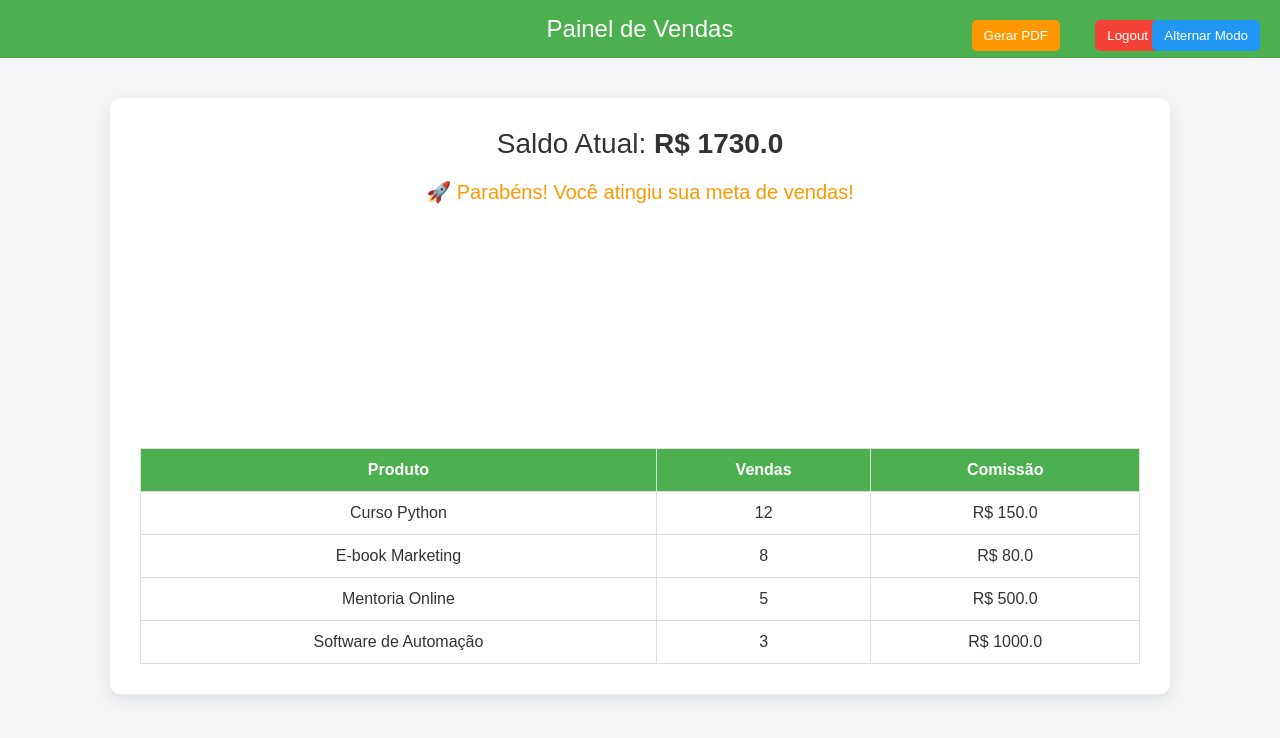
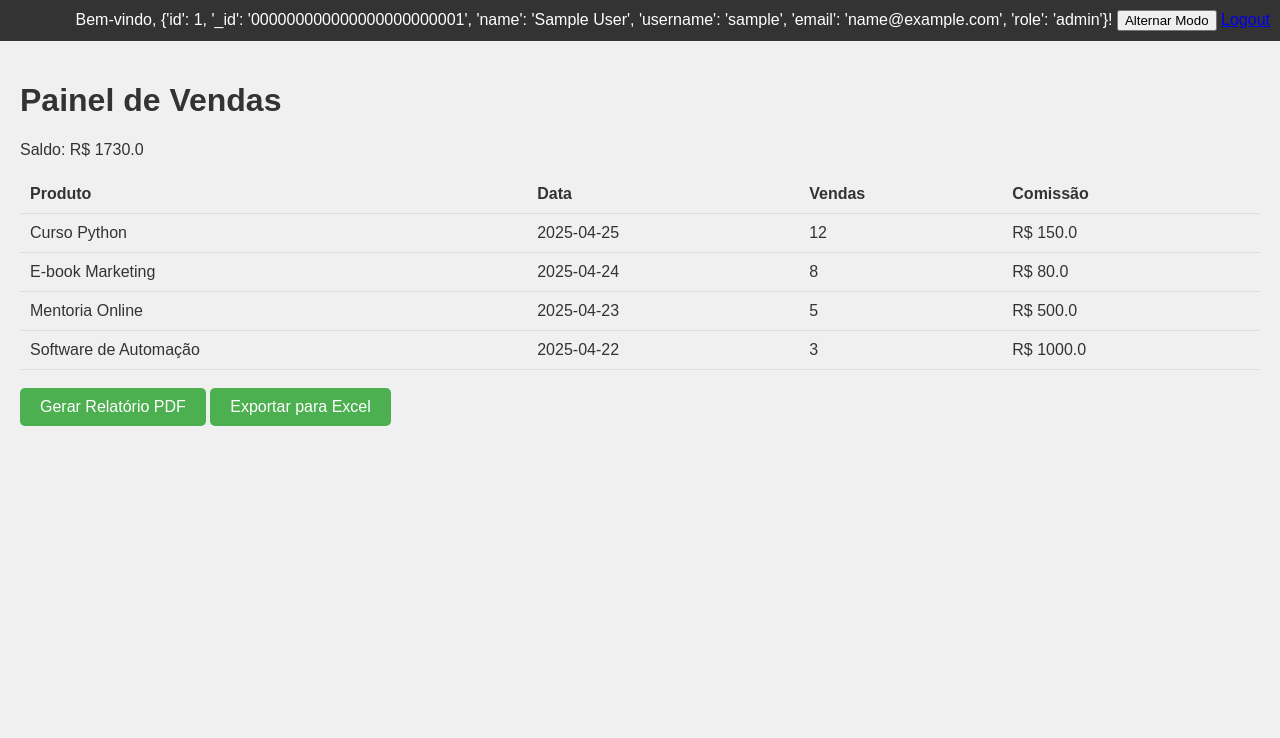
Before and after one commit to JeffersonDalprat/painel-vendas, a Flask app: page /painel in a window 1280 px wide. Shown: the top 738 px of the page. Run offline with Flask 3, Linux system fonts and the light colour scheme; the visitor is signed in with stand-in values (Sample User, id 1); a map, chart or similar area stays blank.

Commit message:
Update painel.html

```diff
--- a/templates/painel.html
+++ b/templates/painel.html
@@ -3,186 +3,46 @@
 <head>
     <meta charset="UTF-8">
     <title>Painel de Vendas</title>
+    <link rel="stylesheet" href="/static/style.css">
     <script src="https://cdn.jsdelivr.net/npm/chart.js"></script>
-    <style>
-        :root {
-            --bg-color: #f4f6f8;
-            --text-color: #333;
-            --card-bg: white;
-            --header-bg: #4CAF50;
-            --button-bg: #f44336;
-            --meta-color: #ff9800;
-            --table-header: #4CAF50;
-        }
-
-        body.dark-mode {
-            --bg-color: #121212;
-            --text-color: #f0f0f0;
-            --card-bg: #1e1e1e;
-            --header-bg: #333;
-            --button-bg: #ff5252;
-            --meta-color: #ffc107;
-            --table-header: #333;
-        }
-
-        body {
-            font-family: 'Arial', sans-serif;
-            background-color: var(--bg-color);
-            margin: 0;
-            padding: 0;
-            color: var(--text-color);
-            transition: background 0.3s, color 0.3s;
-        }
-        .header {
-            background-color: var(--header-bg);
-            color: white;
-            padding: 15px;
-            text-align: center;
-            font-size: 24px;
-            position: relative;
-        }
-        .logout, .toggle-mode {
-            position: absolute;
-            top: 20px;
-            padding: 8px 12px;
-            border-radius: 5px;
-            border: none;
-            cursor: pointer;
-        }
-        .logout {
-            right: 120px;
-            background-color: var(--button-bg);
-            color: white;
-        }
-        .toggle-mode {
-            right: 20px;
-            background-color: #2196F3;
-            color: white;
-        }
-        .logout:hover {
-            background-color: #d32f2f;
-        }
-        .toggle-mode:hover {
-            background-color: #1976D2;
-        }
-        .container {
-            max-width: 1000px;
-            margin: 40px auto;
-            background: var(--card-bg);
-            padding: 30px;
-            border-radius: 10px;
-            box-shadow: 0 5px 15px rgba(0,0,0,0.1);
-            transition: background 0.3s;
-        }
-        .saldo {
-            font-size: 28px;
-            margin-bottom: 20px;
-            text-align: center;
-            color: var(--text-color);
-        }
-        .meta {
-            text-align: center;
-            font-size: 20px;
-            color: var(--meta-color);
-            margin-bottom: 30px;
-        }
-        table {
-            width: 100%;
-            border-collapse: collapse;
-            margin-top: 30px;
-            background: var(--card-bg);
-        }
-        table, th, td {
-            border: 1px solid #ddd;
-        }
-        th, td {
-            padding: 12px;
-            text-align: center;
-        }
-        th {
-            background-color: var(--table-header);
-            color: white;
-        }
-        canvas {
-            margin-top: 30px;
-        }
-    </style>
 </head>
 <body>
-    <div class="header">
-        Painel de Vendas
-        <form method="GET" action="/" style="display:inline;">
-            <button class="logout" type="submit">Logout</button>
-        </form>
-        <button class="toggle-mode" onclick="alternarModo()">Alternar Modo</button>
-		<form method="GET" action="/relatorio" style="display:inline;">
-    		<button class="logout" style="background-color: #ff9800; right: 220px;" type="submit">Gerar PDF</button>
-		</form>
+    <div class="navbar">
+        <span>Bem-vindo, {{ usuario }}!</span>
+        <button onclick="toggleDarkMode()">Alternar Modo</button>
+        <a href="/logout">Logout</a>
     </div>
 
-    <div class="container">
-        <div class="saldo">
-            Saldo Atual: <strong>R$ {{ saldo }}</strong>
-        </div>
-
-        {% if saldo >= 500 %}
-        <div class="meta">
-            🚀 Parabéns! Você atingiu sua meta de vendas!
-        </div>
-        {% endif %}
-
-        <canvas id="graficoVendas"></canvas>
-        <script>
-            const ctx = document.getElementById('graficoVendas').getContext('2d');
-            const graficoVendas = new Chart(ctx, {
-                type: 'bar',
-                data: {
-                    labels: {{ produtos | safe }},
-                    datasets: [{
-                        label: 'Comissão (R$)',
-                        data: {{ comissoes | safe }},
-                        backgroundColor: '#4CAF50',
-                        borderColor: '#388E3C',
-                        borderWidth: 1
-                    }]
-                },
-                options: {
-                    responsive: true,
-                    animation: {
-                        duration: 2000,
-                        easing: 'easeOutBounce'
-                    },
-                    scales: {
-                        y: {
-                            beginAtZero: true
-                        }
-                    }
-                }
-            });
-
-            function alternarModo() {
-                document.body.classList.toggle('dark-mode');
-            }
-        </script>
+    <div class="content">
+        <h1>Painel de Vendas</h1>
+        <p>Saldo: R$ {{ saldo }}</p>
 
         <table>
-            <thead>
             <tr>
                 <th>Produto</th>
+                <th>Data</th>
                 <th>Vendas</th>
                 <th>Comissão</th>
             </tr>
-            </thead>
-            <tbody>
             {% for venda in vendas %}
             <tr>
                 <td>{{ venda.produto }}</td>
+                <td>{{ venda.data }}</td>
                 <td>{{ venda.vendas }}</td>
                 <td>R$ {{ venda.comissao }}</td>
             </tr>
             {% endfor %}
-            </tbody>
         </table>
+
+        <br>
+        <a href="/relatorio" class="button">Gerar Relatório PDF</a>
+        <a href="/exportar_excel" class="button">Exportar para Excel</a>
     </div>
+
+    <script>
+        function toggleDarkMode() {
+            document.body.classList.toggle("dark-mode");
+        }
+    </script>
 </body>
 </html>
```
Lines whose indentation alone changed are shown as unchanged.
